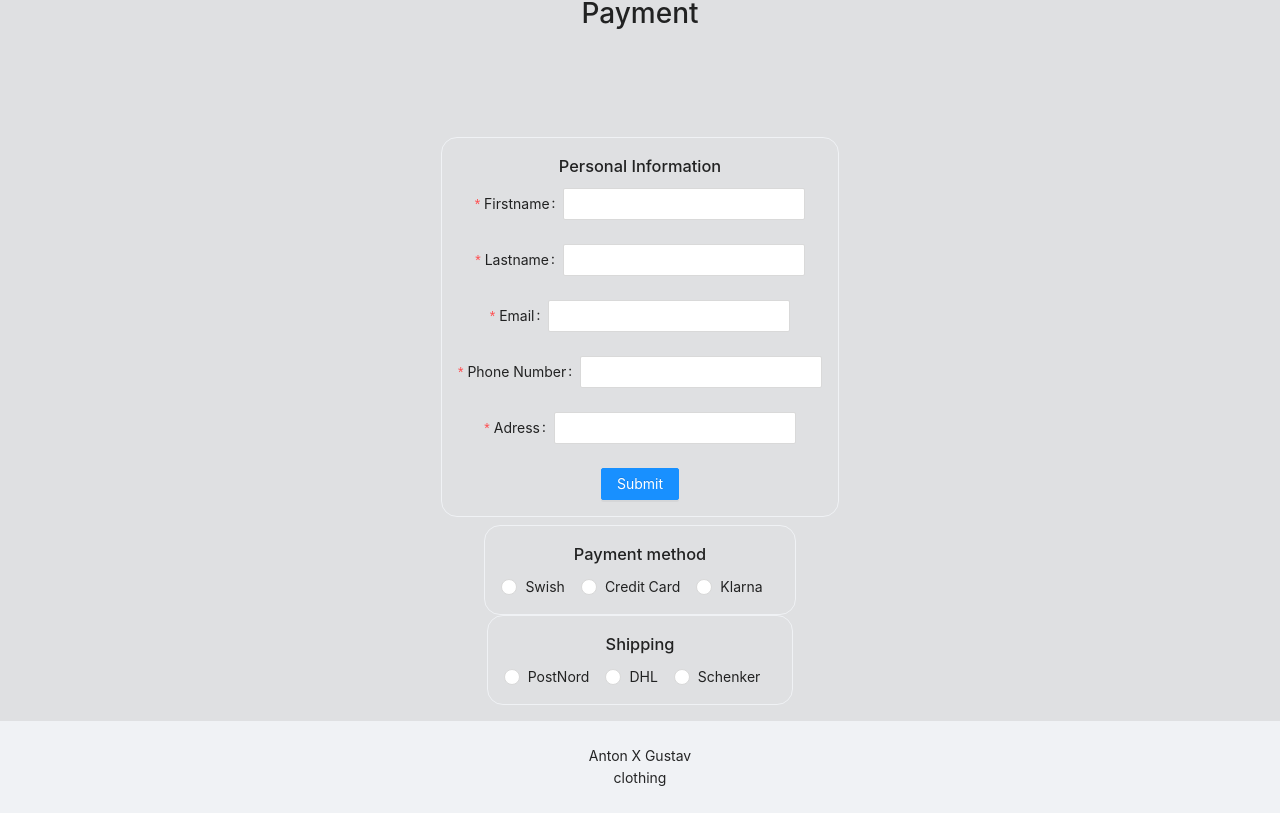
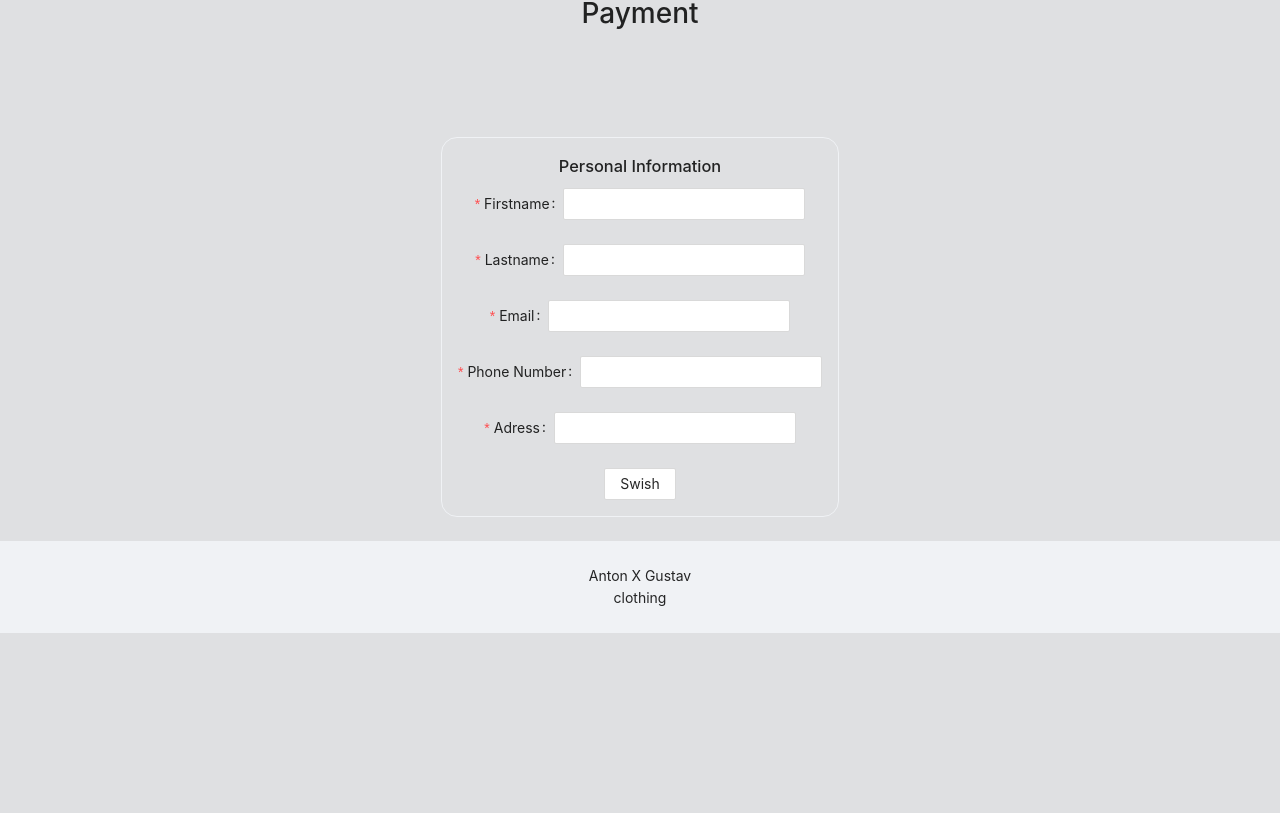
Before and after one commit to lilgujj/axg-shop, a React (Create React App) app: page /checkout in a window 1280 px wide. Shown: the part 489-1302 px from the top of the page. After the commit the page ends 1122 px from the top, so only its background shows below. Built offline with nearby package versions, Linux system fonts and the light colour scheme; the HTML template or start-up script is replaced by a standard one.

Commit message:
save personal information

```diff
--- a/src/components/checkOut.tsx
+++ b/src/components/checkOut.tsx
@@ -1,6 +1,6 @@
 import { Button, Form, Input, Radio, Select } from "antd";
 import { AntTreeNode, AntTreeNodeProps } from "antd/lib/tree";
-import React, { Component, ContextType, useDebugValue } from "react";
+import React, { Component, ContextType, useDebugValue, useState } from "react";
 import shopImg from "../images/shop-img.jpg";
 import "../css/layout.css"
 import "../css/checkOut.css"
@@ -9,44 +9,57 @@ import { CartContext } from "../context/CartContext";
 
 
 
-interface State {
-    value: number
-    shippingValue: number
+interface PersonalData {
+    name: string | number | (string | number)[];
+    value?: any;
+    touched?: boolean;
+    validating?: boolean;
+    errors?: string[];
   }
 
-class CheckOut extends Component<{}, State> {
-    context!: ContextType<typeof CartContext>;
-    static contextType = CartContext;
+  interface PersonalInformation {
+    onChangePersonal: (personalInfo: PersonalData[]) => void;
+    personalInfo: PersonalData[];
+  }
 
-    state = {
-        value: 0,
-        shippingValue: 0,
-    };
-
-    onChange = (e: any) => {
-        // console.log('radio checked', e.target.value);
-        const value = e.target.value
-        this.setState({
-            value: value
-        });
-    };
+//   interface PaymentInformation {
+//     onChangePayment: (paymentlInfo: PaymentdData[]) => void;
+//     paymentInfo: PaymentdData[];
+//   }
 
 
 
-    changeShipping = (e: any) => {
-        console.log('radio checked', e.target.value);
-        const value1 = e.target.value
-        this.setState({
-            shippingValue: value1
-        });
-    };
 
-    render() {
+const CheckOut = () => {
 
-        const { value } = this.state
+      const PersonalForm: React.FC<PersonalInformation> = ({ onChangePersonal, personalInfo }) => (
+        <Form className="flex-col centerY centerX" fields={personalInfo} onFieldsChange={(_, allFields) => onChangePersonal(allFields)} name="nest-messages" validateMessages={validateMessages}>
+            <h3>Personal Information</h3>
+            <Form.Item name="firstname" label="Firstname" rules={[{ required: true}]}>
+                <Input />
+            </Form.Item>
+            <Form.Item name="lastname" label="Lastname" rules={[{ required: true}]}>
+                <Input />
+            </Form.Item>
+            <Form.Item name="email" label="Email" rules={[{ required: true, type: "email"}]}>
+                <Input />
+            </Form.Item>
+            <Form.Item name="phone" label="Phone Number" rules={[{ required: true}]}>
+                <Input/>
+            </Form.Item>
+            <Form.Item name="adress" label="Adress" rules={[{ required: true}]}>
+                <Input/>
+            </Form.Item>
+            <Radio.Group>
+              <Radio.Button onClick={openSwish}value="a">Swish</Radio.Button>
+              {/* <Radio.Button value="b">Credit-Card</Radio.Button>
+              <Radio.Button value="c">Klarna</Radio.Button> */}
+            </Radio.Group>
+        </Form>
+    );
 
 
-        const validatePersonalMessages = {
+       const validateMessages = {
           required: '${label} is required!',
           types: {
               email: '${label} is not a valid email!',
@@ -54,149 +67,242 @@ class CheckOut extends Component<{}, State> {
           }
       };
 
+    function openSwish() {
 
+    }
+
+
+    const [personalInfo, setFields] = useState<PersonalData[]>([
+        {
+            name: ['firstname'], value: '',
+        },
+        {
+            name: ['lastname'], value: ''
+        },
+        {
+            name: ['email'], value: ''
+        },
+        {
+            name: ['adress'], value: ''
+        },
+        {
+            name: ['phone'], value: ''
+        },
+    ]);
+
+    console.log(personalInfo[0].value)
     return(
         <>
+
          <img className="imageBack" src={shopImg} alt=""/>
             <h1 style={{ textAlign: 'center', marginTop: '30rem' }}>Payment</h1>
             <div className="flex-col centerY centerX" style={{marginTop: "5rem", marginBottom: "1rem"}}>
                 <div className="formBorder" style={{margin: ".5rem 0"}}>
-                    <Form className="flex-col centerY centerX" name="nest-messages" validateMessages={validatePersonalMessages}>
-                        <h3>Personal Information</h3>
-                        <Form.Item name={["user", "firstname"]} label="Firstname" rules={[{ required: true}]}>
-                            <Input />
-                        </Form.Item>
-                        <Form.Item name={["user", "lastname"]} label="Lastname" rules={[{ required: true}]}>
-                            <Input />
-                        </Form.Item>
-                        <Form.Item name={["user", "email"]} label="Email" rules={[{ required: true, type: "email"}]}>
-                            <Input />
-                        </Form.Item>
-                        <Form.Item name="phone" label="Phone Number" rules={[{ required: true}]}>
-                            <Input/>
-                        </Form.Item>
-                        <Form.Item name={["user", "adress"]} label="Adress" rules={[{ required: true}]}>
-                            <Input/>
-                        </Form.Item>
-                        <Button type="primary" htmlType="submit">
-                            Submit
-                        </Button>
-                    </Form>
+                    <PersonalForm
+                        personalInfo={personalInfo}
+                        onChangePersonal={newFields => {
+                            setFields(newFields)
+                        }}
+                    />
                 </div>
-                <div className="formBorder">
-                    <Form className="flex-col centerY centerX" name="nest-messages" >
-
-                        <h3>Payment method</h3>
-
-                        <Radio.Group>
-                            <Link to="/checkout/swish">
-                                <Radio value={1} onChange={this.onChange}>
-                                    Swish
-                                </Radio>
-                            </Link>
-                            <Link to="/checkout/credit-card">
-                                <Radio value={2} onChange={this.onChange}>Credit Card</Radio>
-                            </Link>
-                            <Link to="/checkout/klarna">
-                                <Radio value={3} onChange={this.onChange}>Klarna</Radio>
-                            </Link>
-
-                        </Radio.Group>
-                    </Form>
             </div>
 
-                <Switch>
-                    <Route path="/checkout/swish">
-                        <div className="formBorder" style={{marginTop: ".5rem"}}>
-                            <Form className="flex-col centerY centerX" name="nest-messages" validateMessages={validatePersonalMessages}>
-                                <Form.Item name="phone" label="Phone Number" rules={[{ required: true}]}>
-                                    <Input/>
-                                </Form.Item>
-                            </Form>
-                        </div>
-                    </Route>
-                    <Route path="/checkout/credit-card">
-                        <div className="formBorder" style={{marginTop: ".5rem"}}>
-                            <Form className="flex-col centerY centerX" name="nest-messages" validateMessages={validatePersonalMessages}>
-                                <Form.Item name="cart" label="Card Number" rules={[{ required: true}]}>
-                                    <Input/>
-                                </Form.Item>
-                                <div className="flex centerX centerY ">
-                                    <Form.Item name="card" label="Expiraition Date" rules={[{ required: true}]}>
-                                        <Input/>
-                                    </Form.Item>
-                                    <Form.Item name="cvv" label="CVV" style={{width: "6rem"}}rules={[{ required: true}]}>
-                                        <Input/>
-                                    </Form.Item>
-                                </div>
-                            </Form>
-                        </div>
-                    </Route>
-                    <Route path="/checkout/klarna">
-                        <div className="formBorder" style={{marginTop: ".5rem"}}>
-                            <Form className="flex-col centerY centerX" name="nest-messages" validateMessages={validatePersonalMessages}>
-                                <Form.Item name="email" label="Klarna Email" rules={[{ required: true}]}>
-                                    <Input/>
-                                </Form.Item>
-                            </Form>
-                        </div>
-                    </Route>
-                </Switch>
-            <div className="formBorder">
-                    <Form className="flex-col centerY centerX" name="nest-messages" >
-                        <h3>Shipping</h3>
-                        <Radio.Group onChange={this.changeShipping} value={this.state.shippingValue}>
-                            <Link to='/checkOut/postnord'>
-                                <Radio value={1}>PostNord</Radio>
-                            </Link>
-
-                            <Link to='/checkOut/DHL'>
-                                <Radio value={2}>DHL</Radio>
-                            </Link>
-
-                            <Link to="/checkOut/schenker">
-                                <Radio value={3}>Schenker</Radio>
-                            </Link>
-                        </Radio.Group>
-                    </Form>
-
-                </div>
-                    <Switch>
-                        <Route path="/checkOut/postnord">
-                            <div>
-                                <h3>PostNord</h3>
-                                <p>Shipping price: 59kr</p>
-                                <p>{this.context.total}kr + 59kr</p>
-                                <h3 style={{ color: 'red' }}>Total: {this.context.total + 59}kr</h3>
-                            </div>
-                        </Route>
-                        <Route path="/checkOut/DHL">
-                            <div>
-                                <h3>DHL</h3>
-                                <p>Shipping price: 79kr</p>
-                                <p>{this.context.total}kr + 79kr</p>
-                                <h3 style={{ color: 'red' }}>Total: {this.context.total + 79}kr</h3>
-                            </div>
-                        </Route>
-                        <Route path="/checkOut/schenker">
-                            <div>
-                                <h3>Schenker</h3>
-                                <p>Shipping price: 109kr</p>
-                                <p>{this.context.total}kr + 109kr</p>
-                                <h3 style={{ color: 'red' }}>Total: {this.context.total + 109}kr</h3>
-                            </div>
-                        </Route>
-                    </Switch>
-
-            </div>
         </>
     )
 }
-}
+
+export default CheckOut
+
+
+
+// interface State {
+//     value: number
+//     shippingValue: number
+// }
+
+// class CheckOut extends Component<{}, State> {
+//     context!: ContextType<typeof CartContext>;
+//     static contextType = CartContext;
+
+//     state = {
+//         value: 0,
+//         shippingValue: 0,
+//     };
+
+//     onChangePersonal = (e: any) => {
+//         // console.log('radio checked', e.target.value);
+//         const value = e.target.value
+//         this.setState({
+//             value: value
+//         });
+//     };
+
+
+
+//     changeShipping = (e: any) => {
+//         console.log('radio checked', e.target.value);
+//         const value1 = e.target.value
+//         this.setState({
+//             shippingValue: value1
+//         });
+//     };
+
+//     render() {
+
+//         const { value } = this.state
+
+
+//         const validateMessages = {
+//         required: '${label} is required!',
+//         types: {
+//             email: '${label} is not a valid email!',
+//             number: '${label} is not a valid number!',
+//         }
+//     };
+
+
+//         return(
+//             <>
+//             <img className="imageBack" src={shopImg} alt=""/>
+//             <h1 style={{ textAlign: 'center', marginTop: '30rem' }}>Payment</h1>
+//             <div className="flex-col centerY centerX" style={{marginTop: "5rem", marginBottom: "1rem"}}>
+//                 <div className="formBorder" style={{margin: ".5rem 0"}}>
+//                     <Form className="flex-col centerY centerX" name="nest-messages" validateMessages={validateMessages}>
+//                         <h3>Personal Information</h3>
+//                         <Form.Item name={["user", "firstname"]} label="Firstname" rules={[{ required: true}]}>
+//                             <Input />
+//                         </Form.Item>
+//                         <Form.Item name={["user", "lastname"]} label="Lastname" rules={[{ required: true}]}>
+//                             <Input />
+//                         </Form.Item>
+//                         <Form.Item name={["user", "email"]} label="Email" rules={[{ required: true, type: "email"}]}>
+//                             <Input />
+//                         </Form.Item>
+//                         <Form.Item name="phone" label="Phone Number" rules={[{ required: true}]}>
+//                             <Input/>
+//                         </Form.Item>
+//                         <Form.Item name={["user", "adress"]} label="Adress" rules={[{ required: true}]}>
+//                             <Input/>
+//                         </Form.Item>
+//                         <Button type="primary" htmlType="submit">
+//                             Submit
+//                         </Button>
+//                     </Form>
+//                 </div>
+//                 <div className="formBorder">
+//                     <Form className="flex-col centerY centerX" name="nest-messages" >
+
+//                         <h3>Payment method</h3>
+
+//                         <Radio.Group>
+//                             <Link to="/checkout/swish">
+//                                 <Radio value={1} onChangePersonal={this.onChangePersonal}>
+//                                     Swish
+//                                 </Radio>
+//                             </Link>
+//                             <Link to="/checkout/credit-card">
+//                                 <Radio value={2} onChangePersonal={this.onChangePersonal}>Credit Card</Radio>
+//                             </Link>
+//                             <Link to="/checkout/klarna">
+//                                 <Radio value={3} onChangePersonal={this.onChangePersonal}>Klarna</Radio>
+//                             </Link>
+
+//                         </Radio.Group>
+//                     </Form>
+//                 </div>
+
+//                 <Switch>
+//                     <Route path="/checkout/swish">
+//                         <div className="formBorder" style={{marginTop: ".5rem"}}>
+//                             <Form className="flex-col centerY centerX" name="nest-messages" validateMessages={validateMessages}>
+//                                 <Form.Item name="phone" label="Phone Number" rules={[{ required: true}]}>
+//                                     <Input/>
+//                                 </Form.Item>
+//                             </Form>
+//                         </div>
+//                     </Route>
+//                     <Route path="/checkout/credit-card">
+//                         <div className="formBorder" style={{marginTop: ".5rem"}}>
+//                             <Form className="flex-col centerY centerX" name="nest-messages" validateMessages={validateMessages}>
+//                                 <Form.Item name="cart" label="Card Number" rules={[{ required: true}]}>
+//                                     <Input/>
+//                                 </Form.Item>
+//                                 <div className="flex centerX centerY ">
+//                                     <Form.Item name="card" label="Expiraition Date" rules={[{ required: true}]}>
+//                                         <Input/>
+//                                     </Form.Item>
+//                                     <Form.Item name="cvv" label="CVV" style={{width: "6rem"}}rules={[{ required: true}]}>
+//                                         <Input/>
+//                                     </Form.Item>
+//                                 </div>
+//                             </Form>
+//                         </div>
+//                     </Route>
+//                     <Route path="/checkout/klarna">
+//                         <div className="formBorder" style={{marginTop: ".5rem"}}>
+//                             <Form className="flex-col centerY centerX" name="nest-messages" validateMessages={validateMessages}>
+//                                 <Form.Item name="email" label="Klarna Email" rules={[{ required: true}]}>
+//                                     <Input/>
+//                                 </Form.Item>
+//                             </Form>
+//                         </div>
+//                     </Route>
+//                 </Switch>
+//             <div className="formBorder">
+//                     <Form className="flex-col centerY centerX" name="nest-messages" >
+//                         <h3>Shipping</h3>
+//                         <Radio.Group onChangePersonal={this.changeShipping} value={this.state.shippingValue}>
+//                             <Link to='/checkOut/postnord'>
+//                                 <Radio value={1}>PostNord</Radio>
+//                             </Link>
+
+//                             <Link to='/checkOut/DHL'>
+//                                 <Radio value={2}>DHL</Radio>
+//                             </Link>
+
+//                             <Link to="/checkOut/schenker">
+//                                 <Radio value={3}>Schenker</Radio>
+//                             </Link>
+//                         </Radio.Group>
+//                     </Form>
+
+//                 </div>
+//                     <Switch>
+//                         <Route path="/checkOut/postnord">
+//                             <div>
+//                                 <h3>PostNord</h3>
+//                                 <p>Shipping price: 59kr</p>
+//                                 <p>{this.context.total}kr + 59kr</p>
+//                                 <h3 style={{ color: 'red' }}>Total: {this.context.total + 59}kr</h3>
+//                             </div>
+//                         </Route>
+//                         <Route path="/checkOut/DHL">
+//                             <div>
+//                                 <h3>DHL</h3>
+//                                 <p>Shipping price: 79kr</p>
+//                                 <p>{this.context.total}kr + 79kr</p>
+//                                 <h3 style={{ color: 'red' }}>Total: {this.context.total + 79}kr</h3>
+//                             </div>
+//                         </Route>
+//                         <Route path="/checkOut/schenker">
+//                             <div>
+//                                 <h3>Schenker</h3>
+//                                 <p>Shipping price: 109kr</p>
+//                                 <p>{this.context.total}kr + 109kr</p>
+//                                 <h3 style={{ color: 'red' }}>Total: {this.context.total + 109}kr</h3>
+//                             </div>
+//                         </Route>
+//                     </Switch>
+
+//             </div>
+//             </>
+//         )
+//     }
+// }
 
 // Det ska även här gå att välja mellan minst tre olika betalsätt (kort & Swish skall finnas).
 // Varje betalsätt ska innehålla ett formulär för nödvändig information.
 // Fälten i formuläret ska gå att automatisk fyllas i.
 // Telefonnumret för Swish ska automatiskt fyllas i med vad som angavs under
 // Dina uppgifter sektionen.
-export default CheckOut;
+// export default CheckOut;
--- a/src/context/CartContext.tsx
+++ b/src/context/CartContext.tsx
@@ -110,7 +110,6 @@ class DataProvider extends Component<{}, State> {
 
     render() {
 
-        console.log(this.state.total)
 
         return (
             <CartContext.Provider value={{
```
Lines whose indentation alone changed are shown as unchanged.
